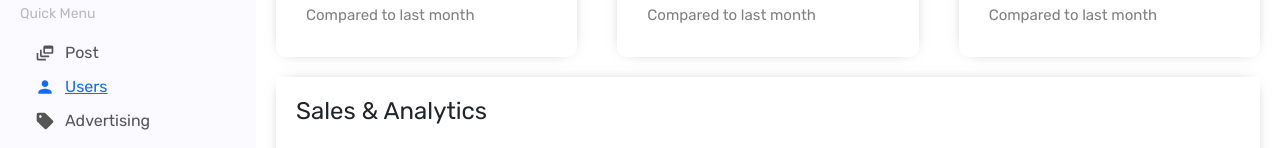
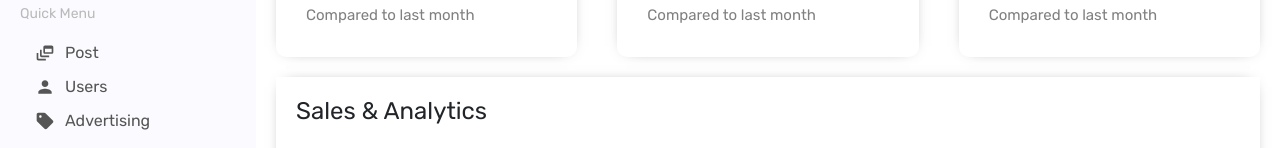
Before and after one commit to PulasthiAbey/Dashboard-BackEnd, a React (Create React App) app in the folder front_end/: page / in a window 1280 px wide. Shown: the part 252-400 px from the top of the page. Built offline with nearby package versions, Linux system fonts and the light colour scheme.

Commit message:
user and new user

```diff
--- a/front_end/src/App.css
+++ b/front_end/src/App.css
@@ -2,3 +2,8 @@
   display: flex;
   margin-top: 10px;
 }
+
+.link{
+    text-decoration: none;
+    color: inherit;
+}
--- a/front_end/src/components/sidebar/Sidebar.jsx
+++ b/front_end/src/components/sidebar/Sidebar.jsx
@@ -22,10 +22,12 @@
         <div className="sidebarMenu">
           <h5 className="sidebarTitle">Dashboard</h5>
           <ul className="sidebarList">
-            <li className="sidebarListItem active">
-              <Home className="sidebarIcon" />
-              Home
-            </li>
+            <Link to="/" className="link">
+              <li className="sidebarListItem active">
+                <Home className="sidebarIcon" />
+                Home
+              </li>
+            </Link>
             <li className="sidebarListItem">
               <DynamicFeed className="sidebarIcon" />
               Analytics
--- a/front_end/src/components/topbar/TopBar.jsx
+++ b/front_end/src/components/topbar/TopBar.jsx
@@ -1,15 +1,19 @@
 /* eslint-disable jsx-a11y/alt-text */
 import React from "react";
 import { NotificationsNone, Language, Settings } from "@mui/icons-material";
+import { Link } from "react-router-dom";
+
 import "./topbar.css";
 
 const TopBar = () => {
   return (
     <div className="topbar">
       <div className="topbarWrapper">
-        <div className="topLeft">
-          <span className="logo">SolitarIT</span>
-        </div>
+        <Link to="/" className="link">
+          <div className="topLeft">
+            <span className="logo">SolitarIT</span>
+          </div>
+        </Link>
         <div className="topRight">
           <div className="topbarIconContainer">
             <NotificationsNone />
```
